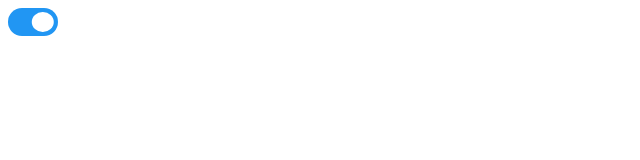
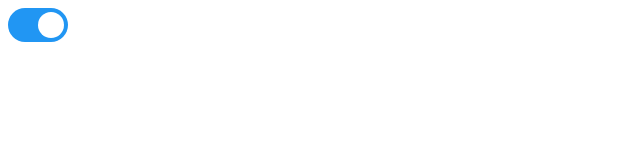
Before and after one commit to Hys-01/YT-Autoplay-Off, a website with bundled scripts: page popup.html in a window 1280 px wide. Shown: the full height of the page, 0-640 px from the left. Built offline with nearby package versions, Linux system fonts and the light colour scheme.

Commit message:
revamped everything, use the 26 as the global var

```diff
--- a/popup.css
+++ b/popup.css
@@ -8,18 +8,16 @@ body {
 
 /* global vars */
 :root {
-    --switch-width: 50px; /* Global width for the switch */
-    --switch-height: 28px;
+    --adjust: 26px
 }
-/* width ratio 0.433
-height ratio 0.706 */
+
 
 /* the background 'field' of the switch */
 .switch {
     position: relative;
     display: inline-block;
-    width: var(--switch-width);
-    height: var(--switch-height);
+    width: calc(var(--adjust)*2.308);
+    height: calc(var(--adjust)* 1.308);
 }
 
     /* Hide default HTML checkbox */
@@ -46,8 +44,8 @@ height ratio 0.706 */
 .slider:before {
     position: absolute;  /* position is ABSOLUTELY WITHIN PARENT .SLIDER*/
     content: "";
-    height: calc(var(--switch-height)*0.706);
-    width: calc(var(--switch-width)*0.433);
+    height: var(--adjust);
+    width: var(--adjust);
     left: 4px;
     bottom: 4px;
     background-color: white;
@@ -64,9 +62,9 @@ input:focus + .slider {
 }
 
 input:checked + .slider:before {
-    -webkit-transform: translateX(calc(var(--switch-height)*0.706));
-    -ms-transform: translateX(calc(var(--switch-height)*0.706));
-    transform: translateX(calc(var(--switch-height)*0.706));
+    -webkit-transform: translateX(var(--adjust));
+    -ms-transform: translateX(var(--adjust));
+    transform: translateX(var(--adjust));
 }
 
 /* Rounded sliders */
```
